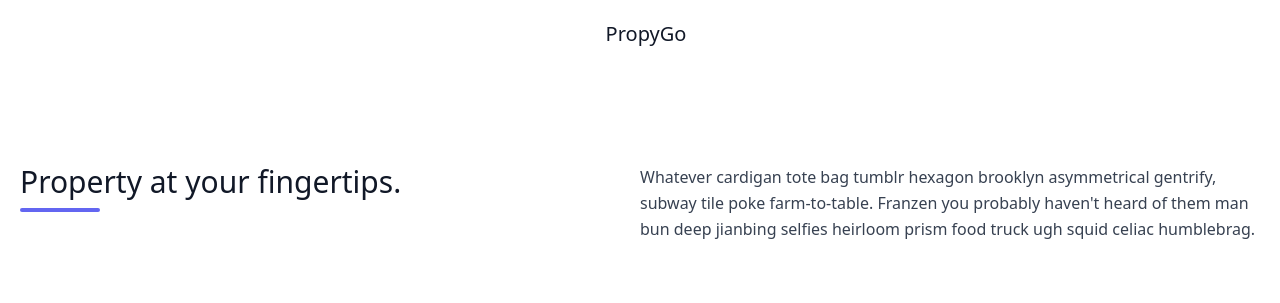
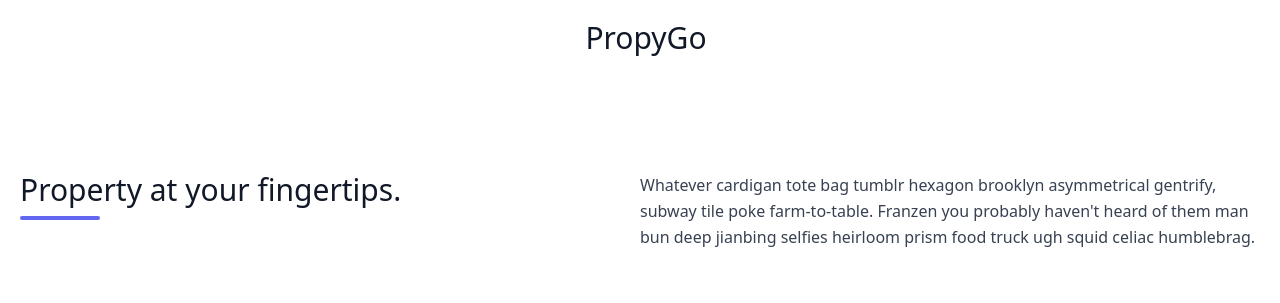
Before and after one commit to akash2112/PropyGo, a plain HTML site: page index.html in a window 1280 px wide. Shown: the top 303 px of the page. Drawn offline with nearby package versions, Linux system fonts and the light colour scheme.

Commit message:
Add files via upload

```diff
--- a/index.html
+++ b/index.html
@@ -21,7 +21,7 @@
             <!-- <svg xmlns="http://www.w3.org/2000/svg" fill="none" stroke="currentColor" stroke-linecap="round" stroke-linejoin="round" stroke-width="2" class="w-10 h-10 text-white p-2 bg-indigo-500 rounded-full" viewBox="0 0 24 24">
               <path d="M12 2L2 7l10 5 10-5-10-5zM2 17l10 5 10-5M2 12l10 5 10-5"></path>
             </svg> -->
-            <span class="ml-3 text-xl">PropyGo</span>
+            <span class="ml-3 text-3xl">PropyGo</span>
           </a>
           <div class="lg:w-2/5 inline-flex lg:justify-end ml-5 lg:ml-0">
             <!-- <button class="inline-flex items-center bg-gray-200 border-0 py-1 px-3 focus:outline-none hover:bg-gray-300 rounded text-base mt-4 md:mt-0">Button
```
